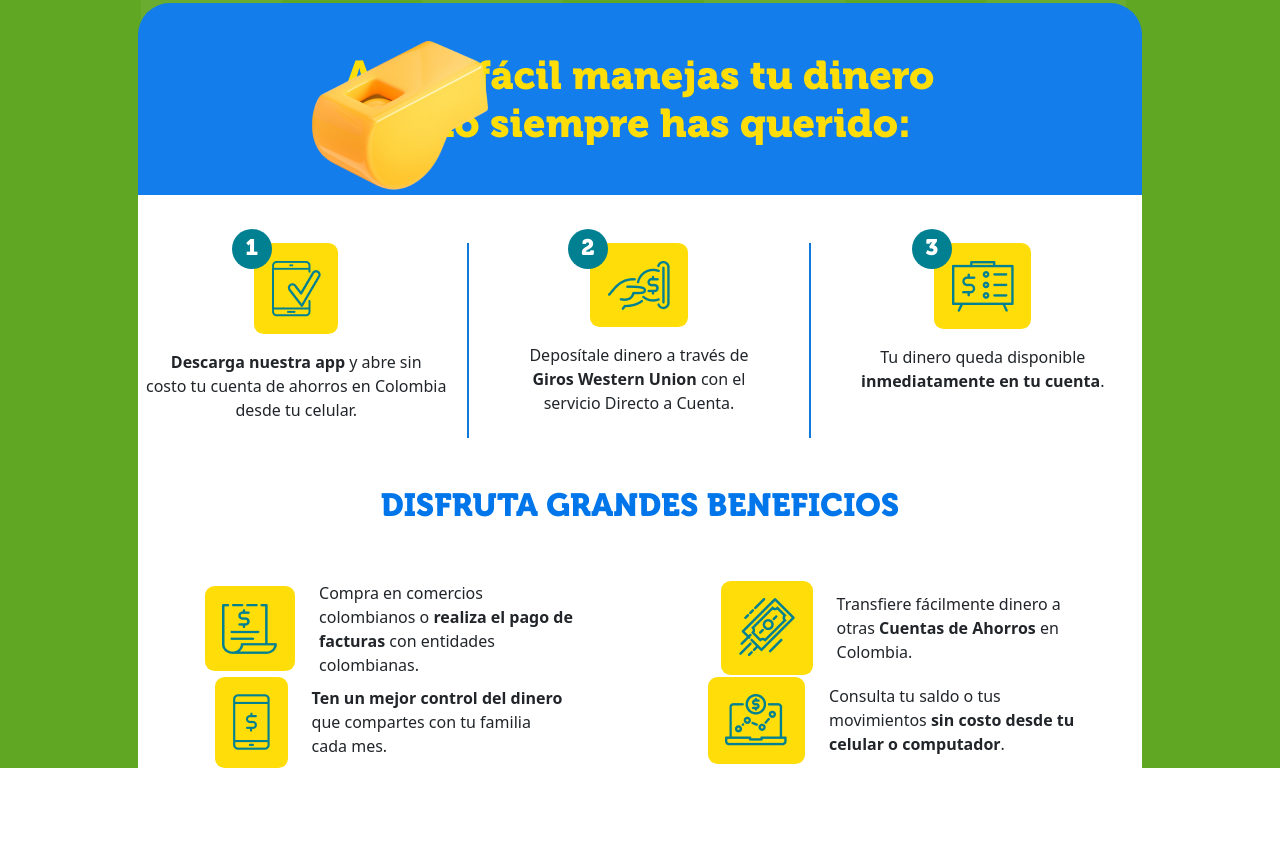
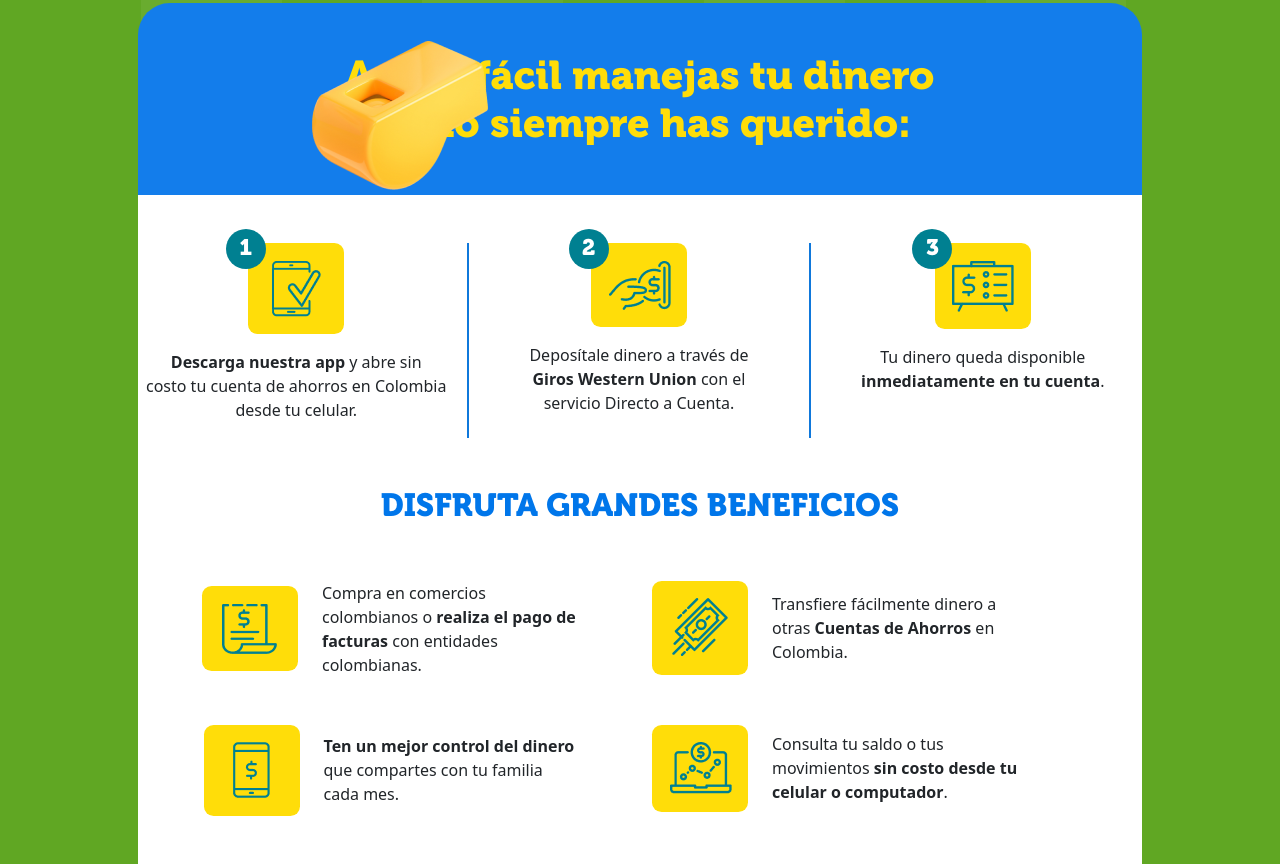
Before and after one commit to DylanJo2002/Campeones-del-ahorro-v2, a plain HTML site: page index.html in a window 1280 px wide. Shown: the part 1658-2522 px from the top of the page. Before the commit the page ends 2426 px from the top, so only its background shows below. Drawn offline with Linux system fonts and the light colour scheme.

Commit message:
Cambios realizados: 1. Items de beneficios con estilo casi completo. Falta centar.

```diff
--- a/css/main.css
+++ b/css/main.css
@@ -247,7 +247,8 @@ nav {
 
 .container_img_item {
     display: inline-block;
-    width: fit-content;
+    width: 6rem;
+    text-align: center;
     padding: 1.1rem;
     border-radius: 0.6rem;
 }
--- a/index.html
+++ b/index.html
@@ -158,7 +158,7 @@
                                         </div>
                                     </div>
                                     <div class="col-6">
-                                        <div class="d-flex justify-content-center align-items-center">
+                                        <div class="d-flex justify-content-start align-items-center">
                                             <div class="bg_yellow container_img_item">
                                                 <img src="./img/billete.png" alt="">
                                             </div>
@@ -169,7 +169,7 @@
                                     </div>
                                 </div>
                             </div>
-                            <div class="col-12">
+                            <div class="col-12 mt-5 mb-5">
                                 <div class="row m-0 p-0 w-100 h-100">
                                     <div class="col-6">
                                         <div class="d-flex justify-content-center align-items-center">
@@ -183,7 +183,7 @@
                                         </div>
                                     </div>
                                     <div class="col-6">
-                                        <div class="d-flex justify-content-center align-items-center">
+                                        <div class="d-flex justify-content-start align-items-center">
                                             <div class="bg_yellow container_img_item">
                                                 <img src="./img/computador.png" alt="">
                                             </div>
```
